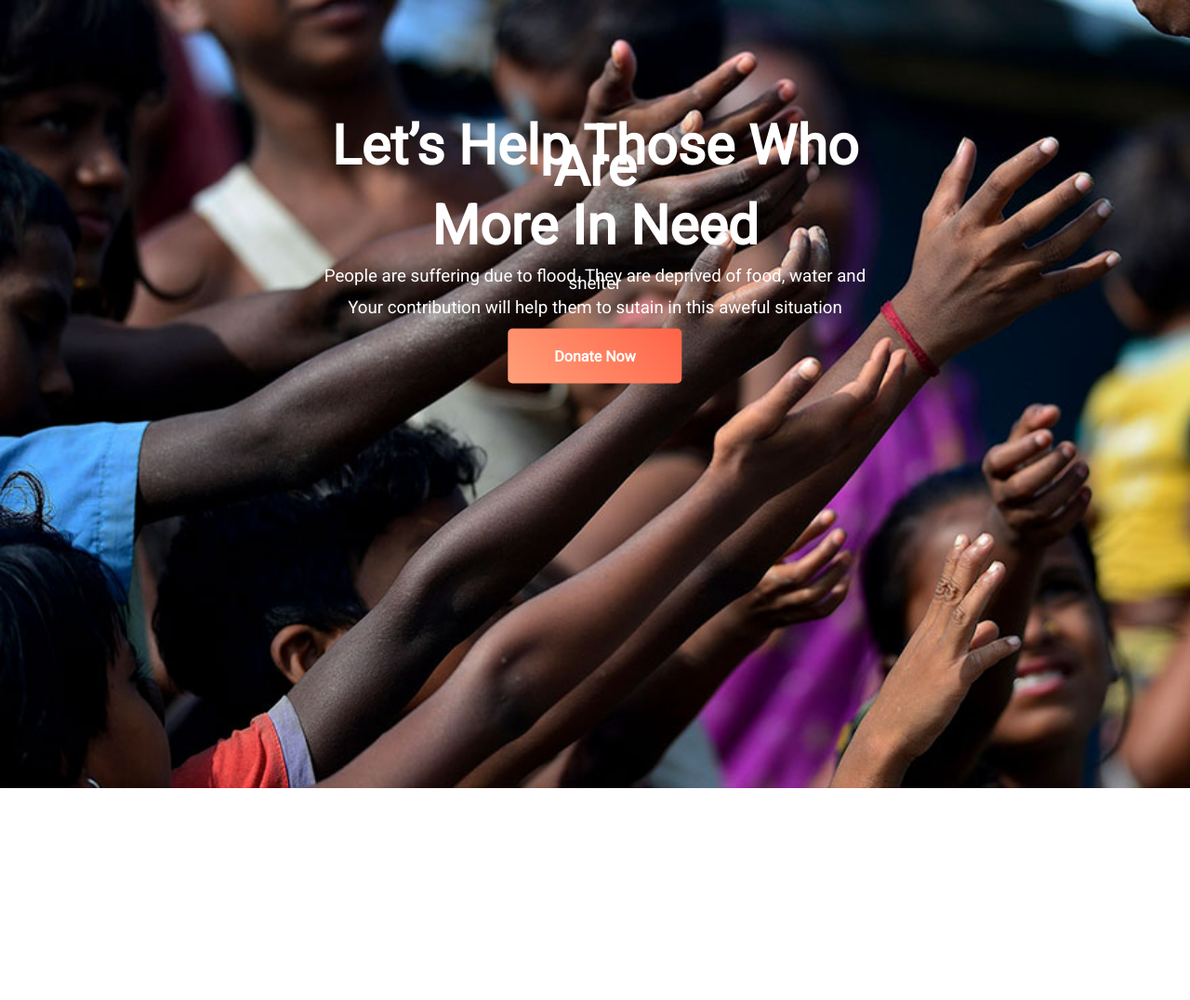
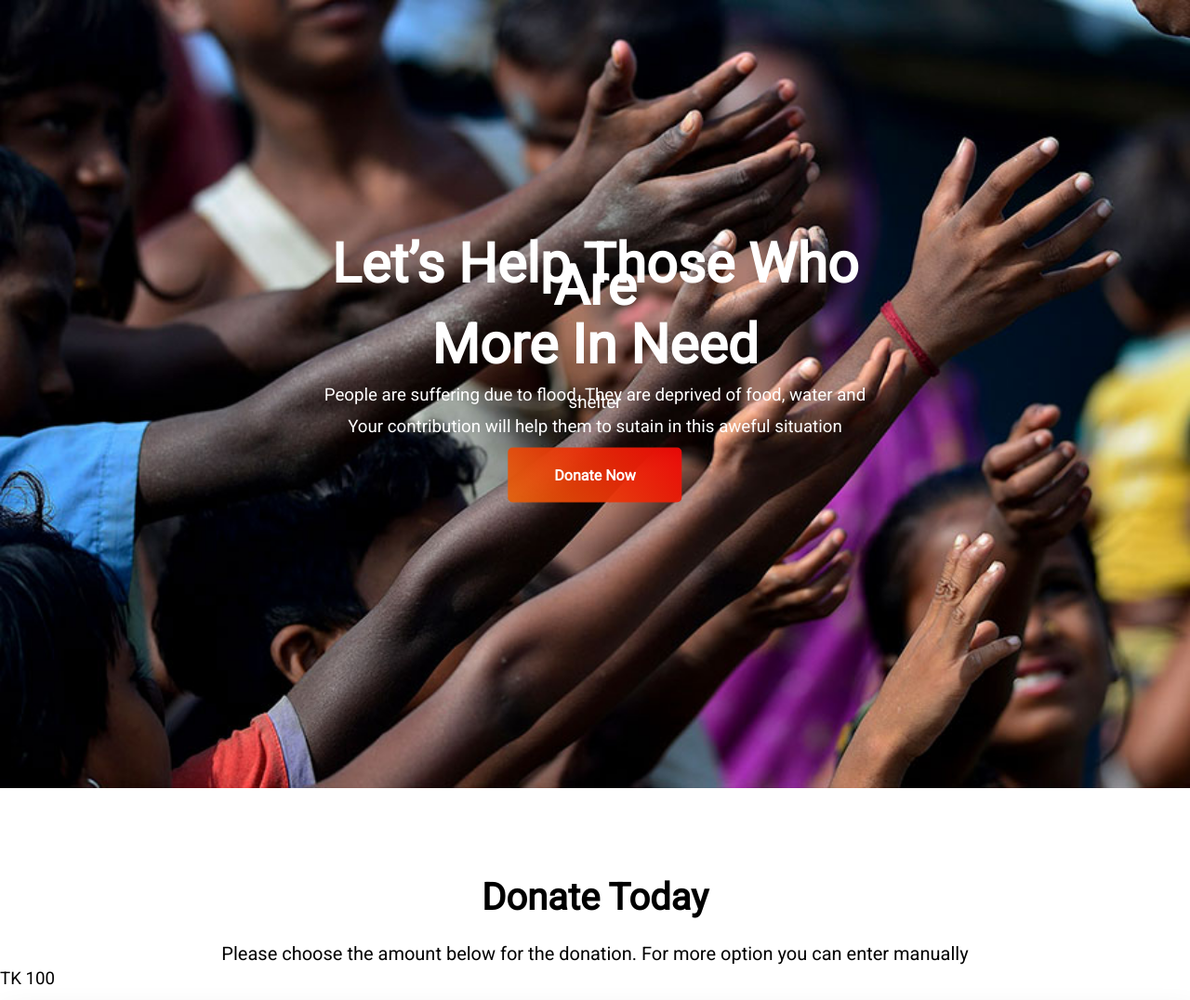
Before and after one commit to ilm22/module_5_assignment, a plain HTML site: page index.html in a window 1280 px wide. Shown: the whole page at 93% size. Before the commit the page ends 852 px from the top, so only its background shows below. Drawn offline with Linux system fonts and the light colour scheme.

Commit message:
second part started

```diff
--- a/index.html
+++ b/index.html
@@ -14,7 +14,8 @@
 
 <body>
     <div class="container">
-        <img src="images/donation13.jpg" alt="" style="width:100%;">
+
+        <div><img src="images/donation13.jpg" alt="" style="width: 100%" ;></div>
 
         <div class="centered">
             <h1>Let’s Help Those Who Are</h1>
@@ -27,8 +28,12 @@
         <div> <a class="anchor_button" target="_blank" href="https://www.bkash.com/">Donate Now</a></div>
 
     </div>
+    <div class="second_div">
+        <h2 id="second_header">Donate Today</h2>
+        <h3 id="sh_h3">Please choose the amount below for the donation. For more option you can enter manually</h3>
+    </div>
 
-
+    <h3 id="hndtk">TK 100</h3>
 
 
 </body>
--- a/style.css
+++ b/style.css
@@ -24,23 +24,46 @@ h3 {
 /* Centered text */
 .centered {
     position: absolute;
-    top: 27%;
+    top: 42%;
     left: 50%;
     transform: translate(-50%, -50%);
 }
 
+/*Donate Now Button*/
 .anchor_button {
 
     text-decoration: none;
-    background: linear-gradient(45deg, lightsalmon, tomato);
+    background: linear-gradient(45deg, rgba(231, 97, 7, 0.911), rgba(238, 7, 7, 0.966));
     padding: 20px 50px;
     border-radius: 5px;
     color: white;
     font-weight: 700;
     position: absolute;
-    top: 45%;
+    top: 60%;
     left: 50%;
     transform: translate(-50%, -50%);
 }
 
+#second_header {
+    font-size: 40px;
+    font-weight: 700;
+    text-align: center;
+    font: bold;
 }
+
+.second_div {
+    margin-top: 90px;
+}
+
+#sh_h3 {
+    text-align: center;
+    font-size: 20px;
+    font-weight: 590;
+    font: bold;
+}
+
+#hndtk {
+    box-shadow: 5px 58px 40px gray;
+    height: 80%;
+    text-align: ;
+}
```
